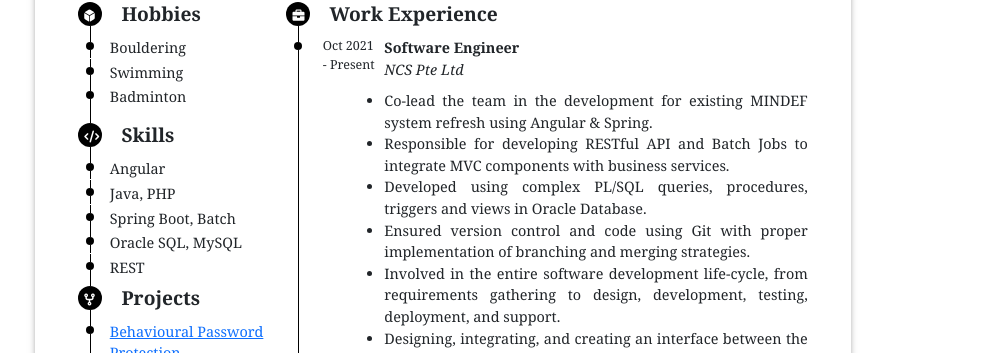
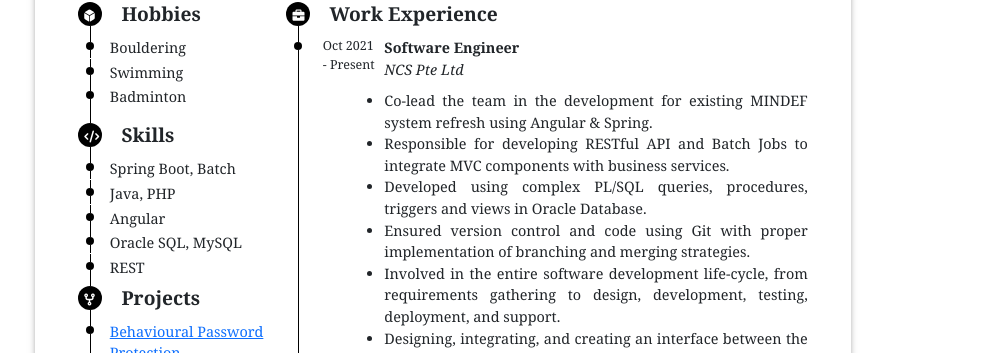
Before and after one commit to kaiguangg/digital-cv, a Jekyll site: the page resume/index.html, which Jekyll copies as it is, in a window 1280 px wide. Shown: the part 330-683 px from the top of the page, without its empty margins (197-1199 px from the left). Built offline with Jekyll 4.4.1, drawn with Linux system fonts in a browser that asks for light colours; some of the changed lines change nothing that is shown.

Commit message:
Code update

```diff
--- a/resume/index.html
+++ b/resume/index.html
@@ -106,7 +106,7 @@
                             <div class="resume-timeline-line-pad">&nbsp;</div>
                         </div>
                         <div class="resume-timeline-content-skills">
-                            <div>Angular</div>
+                            <div>Spring Boot, Batch</div>
                         </div>
                     </div>
                     <div class="resume-timeline-container">
@@ -126,7 +126,7 @@
                             <div class="resume-timeline-line-pad">&nbsp;</div>
                         </div>
                         <div class="resume-timeline-content-skills">
-                            <div>Spring Boot, Batch</div>
+                            <div>Angular</div>
                         </div>
                     </div>
                     <div class="resume-timeline-container">
```
